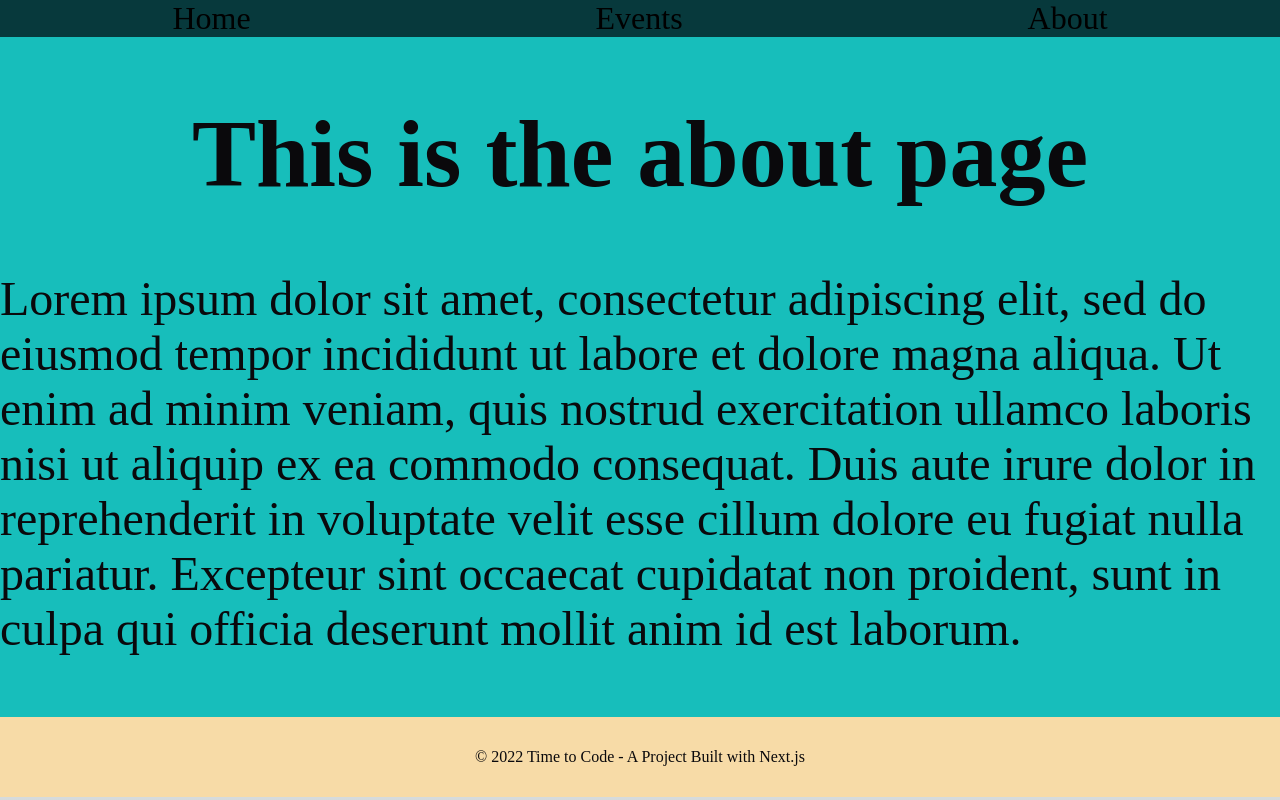
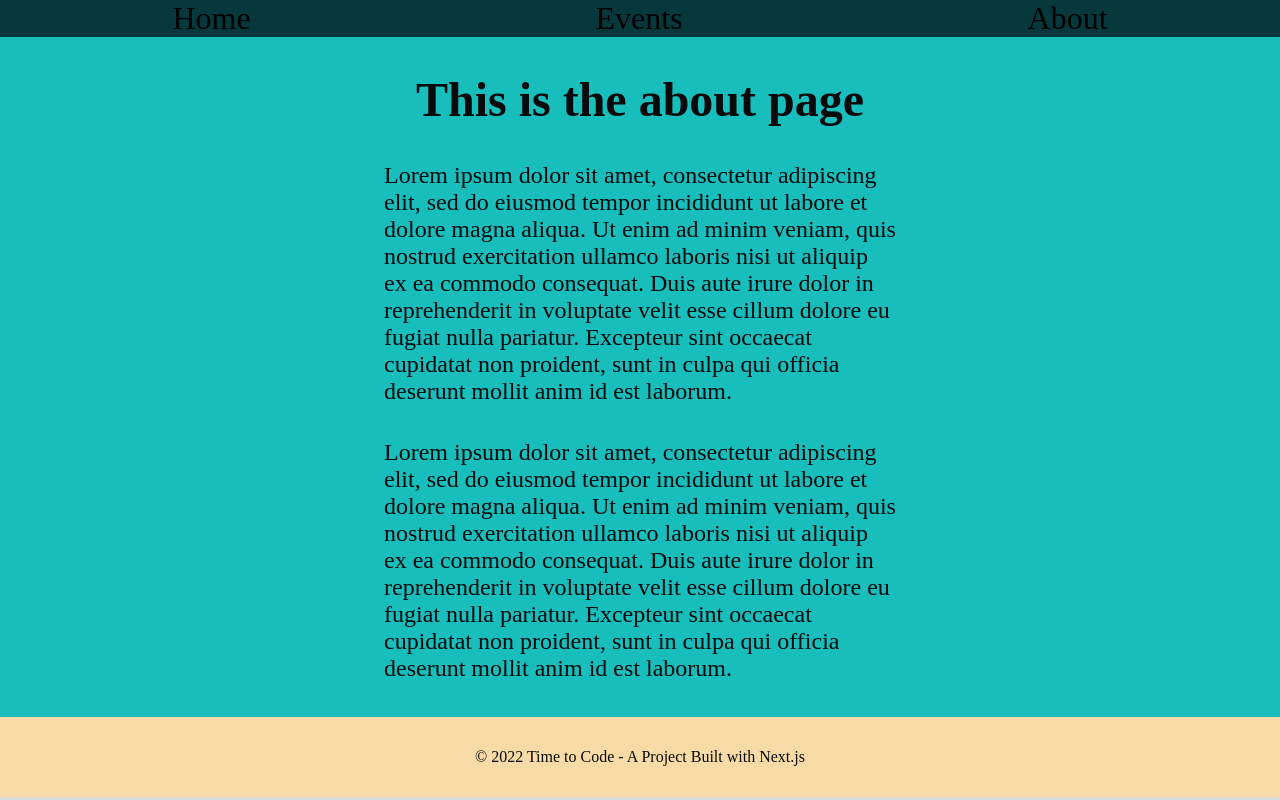
Before and after one commit to sebastiap/NextVercelPractice, a Next.js app: page /about in a window 1280 px wide. Built offline with nearby package versions, Linux system fonts and the light colour scheme.

Commit message:
CSS finished

```diff
--- a/pages/about.js
+++ b/pages/about.js
@@ -10,6 +10,10 @@ const About = () => {
             {''}
             Lorem ipsum dolor sit amet, consectetur adipiscing elit, sed do eiusmod tempor incididunt ut labore et dolore magna aliqua. Ut enim ad minim veniam, quis nostrud exercitation ullamco laboris nisi ut aliquip ex ea commodo consequat. Duis aute irure dolor in reprehenderit in voluptate velit esse cillum dolore eu fugiat nulla pariatur. Excepteur sint occaecat cupidatat non proident, sunt in culpa qui officia deserunt mollit anim id est laborum.
         </p>
+        <p>
+            {''}
+            Lorem ipsum dolor sit amet, consectetur adipiscing elit, sed do eiusmod tempor incididunt ut labore et dolore magna aliqua. Ut enim ad minim veniam, quis nostrud exercitation ullamco laboris nisi ut aliquip ex ea commodo consequat. Duis aute irure dolor in reprehenderit in voluptate velit esse cillum dolore eu fugiat nulla pariatur. Excepteur sint occaecat cupidatat non proident, sunt in culpa qui officia deserunt mollit anim id est laborum.
+        </p>
     </div>
     )
 }
--- a/styles/About.module.css
+++ b/styles/About.module.css
@@ -6,5 +6,7 @@
   flex-direction: column;
   justify-content:space-evenly;
   align-items:center;
-  font-size: 3rem;
+  font-size: 1.5rem;
+  padding-left: 30%;
+  padding-right: 30%;
 }
```
Also changed, not shown: pages/events/[cat]/index.js (+6 -5 lines), styles/Events.module.css (+6 -2 lines).
